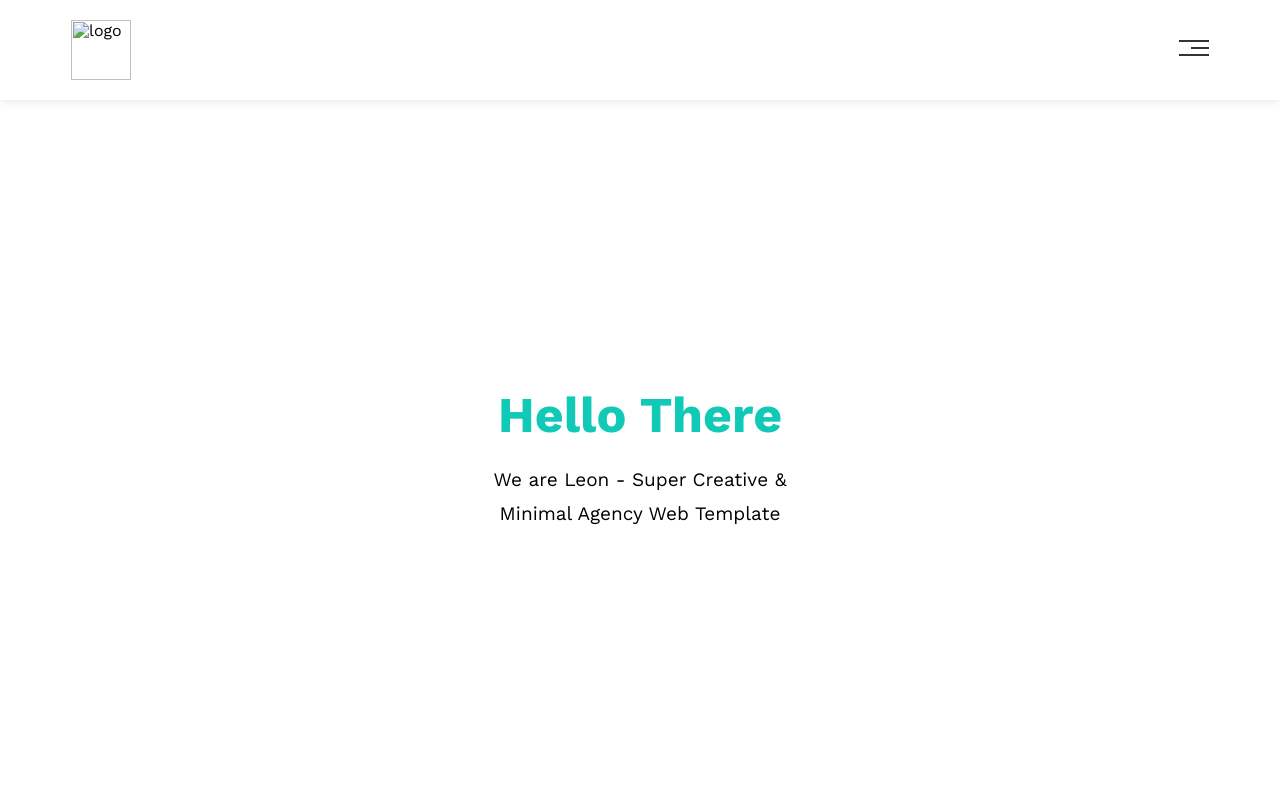
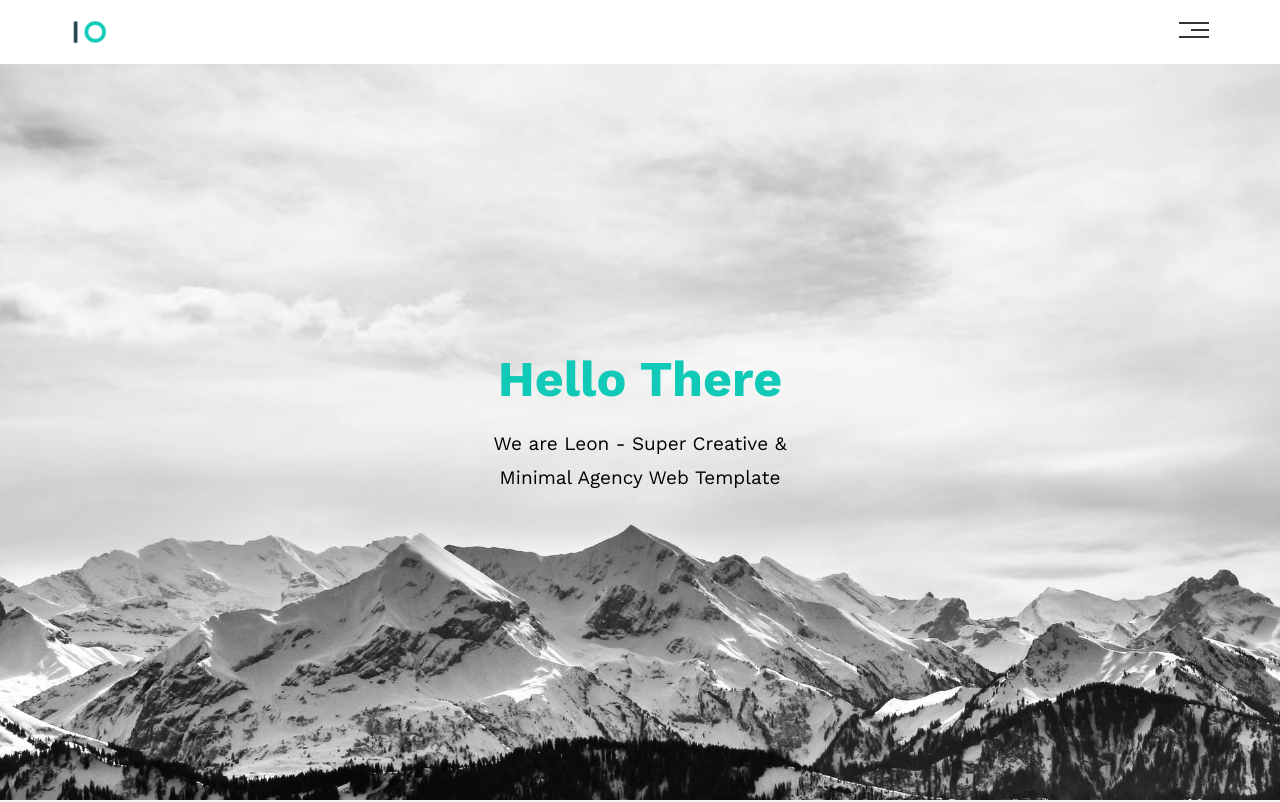
Before and after one commit to AhmedReda958/leon-template, a plain HTML site: page index.html in a window 1280 px wide. Shown: the top 802 px of the page. Drawn offline with nearby package versions, Linux system fonts and the light colour scheme; the site is published under a folder, as on GitHub Pages, so addresses that start at the root find nothing.

Commit message:
solve images paths

```diff
--- a/css/style.css
+++ b/css/style.css
@@ -145,7 +145,7 @@ body {
 /* start landing section */
 .landing {
   height: calc(100% - 64px);
-  background-image: url("/images/landing.jpg");
+  background-image: url("../images/landing.jpg");
   background-size: cover;
   position: relative;
 }
--- a/index.html
+++ b/index.html
@@ -21,7 +21,12 @@
     <!-- Start header section -->
     <header class="header">
       <div class="container">
-        <img class="logo" draggable="false" src="/images/logo.png" alt="logo" />
+        <img
+          class="logo"
+          draggable="false"
+          src="./images/logo.png"
+          alt="logo"
+        />
         <div class="links">
           <span class="icon">
             <span></span>
```
